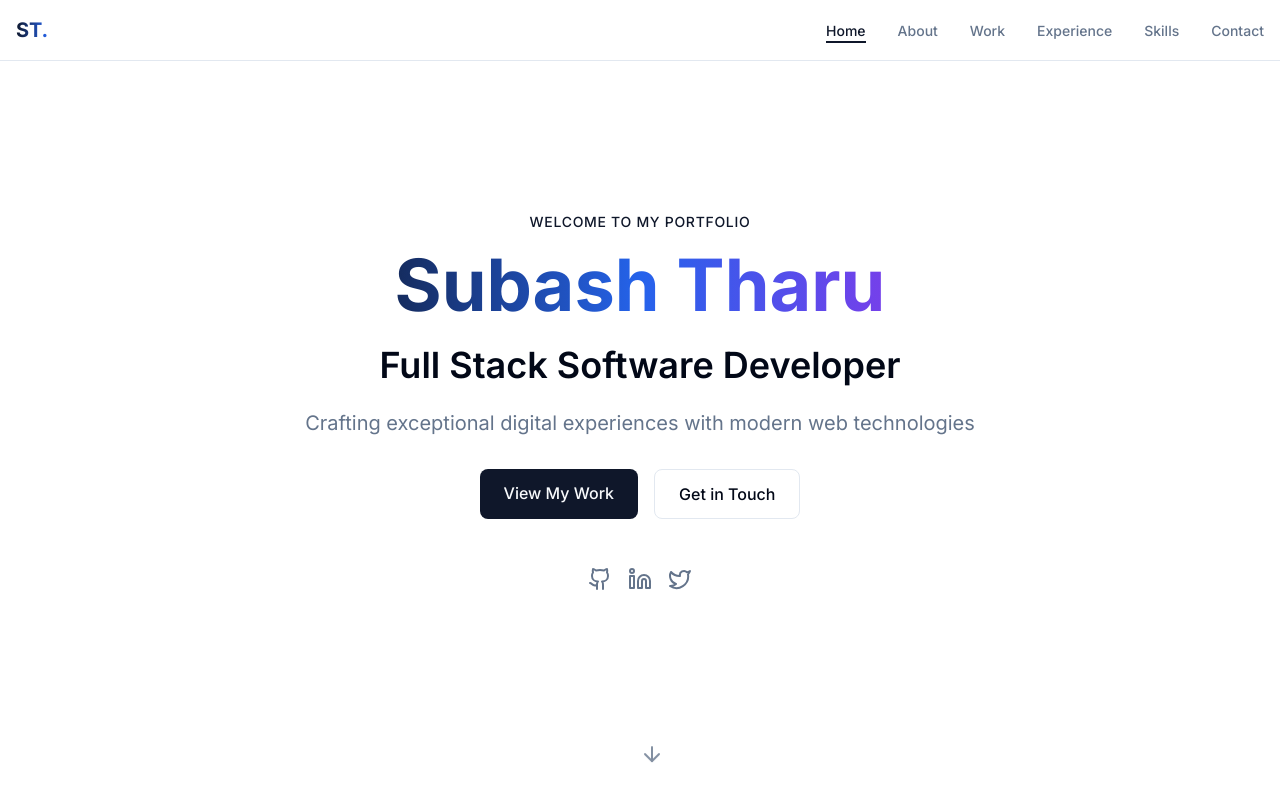
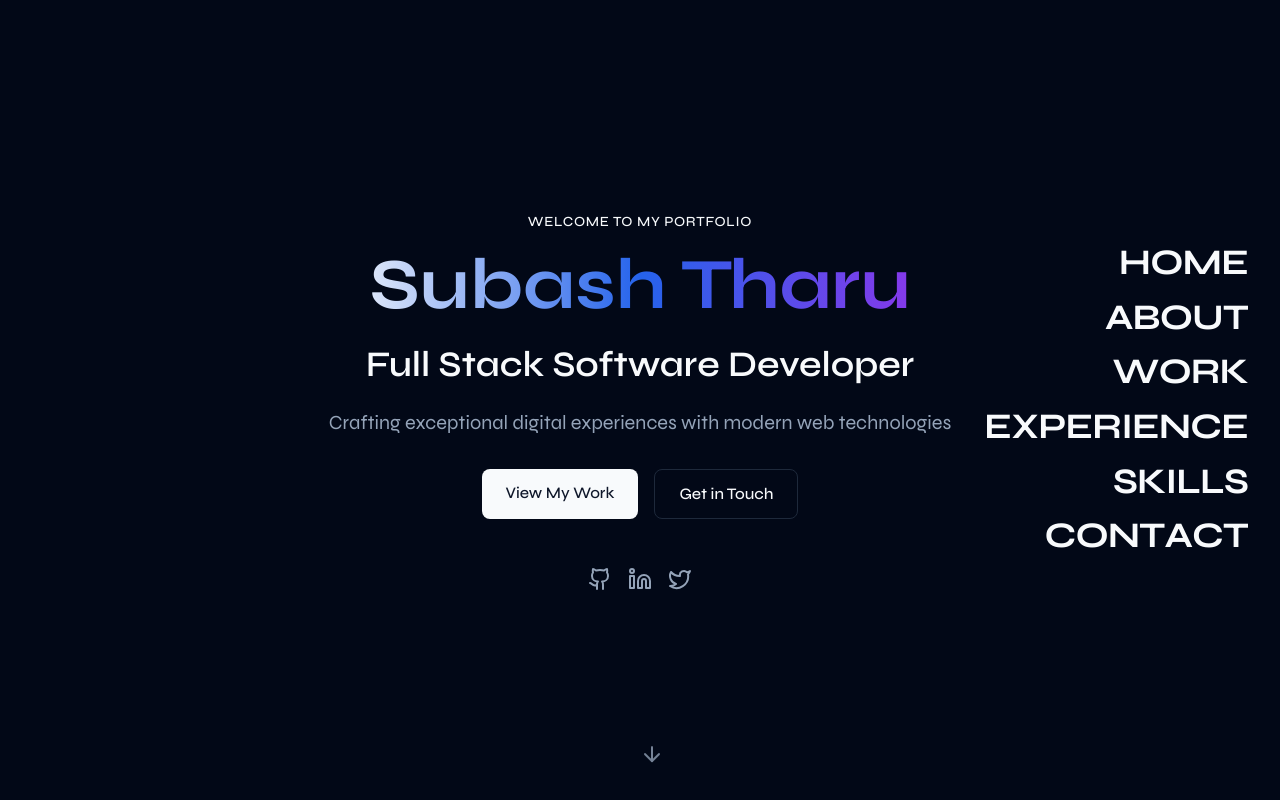
Before and after one commit to Subashh-Chaudhary/portfolio, a Next.js app: page / in a window 1280 px wide. Shown: the top 800 px of the page. Built offline with nearby package versions, Linux system fonts and the light colour scheme.

Commit message:
feat(nav): introduce vertical navigation with a new text roll effect, update layout, and switch to Syne font.

```diff
--- a/app/layout.tsx
+++ b/app/layout.tsx
@@ -1,11 +1,12 @@
 import type { Metadata } from 'next'
-import { Inter } from 'next/font/google'
+import { Syne } from 'next/font/google'
 import './globals.css'
 import { Header } from '@/components/layout/header'
+import { VerticalNav } from '@/components/layout/vertical-nav'
 import { Footer } from '@/components/layout/footer'
 import { siteConfig } from '@/lib/config/site'
 
-const inter = Inter({ subsets: ['latin'] })
+const syne = Syne({ subsets: ['latin'] })
 
 export const metadata: Metadata = {
   title: siteConfig.title,
@@ -44,9 +45,10 @@ export default function RootLayout({
   children: React.ReactNode
 }) {
   return (
-    <html lang="en" suppressHydrationWarning>
-      <body className={inter.className}>
-        <Header />
+    <html lang="en" suppressHydrationWarning className="dark">
+      <body className={syne.className}>
+        {/* <Header /> */}
+        <VerticalNav />
         {children}
         <Footer />
       </body>
--- /dev/null
+++ b/components/layout/vertical-nav.tsx
@@ -0,0 +1,30 @@
+"use client";
+
+import React from "react";
+import Link from "next/link";
+import { motion } from "framer-motion";
+import { TextRoll } from "@/components/ui/text-roll";
+import { navigationLinks } from "@/lib/config/site";
+
+export function VerticalNav() {
+    return (
+        <motion.nav
+            initial={{ opacity: 0, x: 20 }}
+            animate={{ opacity: 1, x: 0 }}
+            transition={{ delay: 0.5, duration: 0.5 }}
+            className="fixed top-0 right-0 z-50 h-screen flex flex-col justify-center px-8 pointer-events-none"
+        >
+            <ul className="flex flex-col gap-6 items-end pointer-events-auto">
+                {navigationLinks.map((link) => (
+                    <li key={link.href}>
+                        <Link href={link.href}>
+                            <TextRoll className="text-4xl font-bold text-foreground hover:text-primary transition-colors uppercase tracking-tight">
+                                {link.name}
+                            </TextRoll>
+                        </Link>
+                    </li>
+                ))}
+            </ul>
+        </motion.nav>
+    );
+}
--- a/components/sections/home/hero-section.tsx
+++ b/components/sections/home/hero-section.tsx
@@ -11,7 +11,7 @@ export function HeroSection() {
             variants={staggerContainer}
             initial="hidden"
             animate="visible"
-            className="min-h-screen flex items-center justify-center relative"
+            className="h-screen flex items-center justify-center relative overflow-hidden"
         >
             <div className="text-center max-w-4xl mx-auto px-4">
                 <motion.div variants={staggerItem} className="mb-4">
--- /dev/null
+++ b/components/ui/text-roll.tsx
@@ -0,0 +1,87 @@
+"use client";
+
+import React from "react";
+import { motion } from "framer-motion";
+import { cn } from "@/lib/utils/cn";
+
+const STAGGER = 0.035;
+
+// --- Helper Component (Renamed from Component to TextRoll) ---
+const TextRoll: React.FC<{
+    children: string;
+    className?: string;
+    center?: boolean;
+}> = ({ children, className, center = false }) => {
+    return (
+        <motion.span
+            initial="initial"
+            whileHover="hovered"
+            className={cn("relative block overflow-hidden", className)}
+            style={{
+                lineHeight: 0.85,
+            }}
+        >
+            {/* Top Text (Slides up) */}
+            <div>
+                {children.split("").map((l, i) => {
+                    const delay = center
+                        ? STAGGER * Math.abs(i - (children.length - 1) / 2)
+                        : STAGGER * i;
+
+                    return (
+                        <motion.span
+                            variants={{
+                                initial: {
+                                    y: 0,
+                                },
+                                hovered: {
+                                    y: "-100%",
+                                },
+                            }}
+                            transition={{
+                                ease: "easeInOut",
+                                delay,
+                            }}
+                            className="inline-block"
+                            key={i}
+                        >
+                            {l === " " ? "\u00A0" : l}
+                        </motion.span>
+                    );
+                })}
+            </div>
+
+            {/* Bottom Text (Slides in from bottom) */}
+            <div className="absolute inset-0">
+                {children.split("").map((l, i) => {
+                    const delay = center
+                        ? STAGGER * Math.abs(i - (children.length - 1) / 2)
+                        : STAGGER * i;
+
+                    return (
+                        <motion.span
+                            variants={{
+                                initial: {
+                                    y: "100%",
+                                },
+                                hovered: {
+                                    y: 0,
+                                },
+                            }}
+                            transition={{
+                                ease: "easeInOut",
+                                delay,
+                            }}
+                            className="inline-block"
+                            key={i}
+                        >
+                            {l === " " ? "\u00A0" : l}
+                        </motion.span>
+                    );
+                })}
+            </div>
+        </motion.span>
+    );
+};
+
+export { TextRoll };
```
